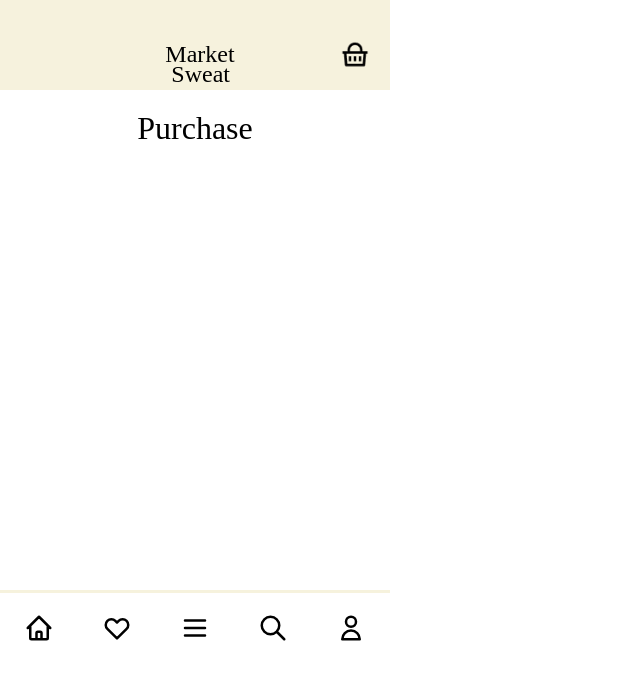
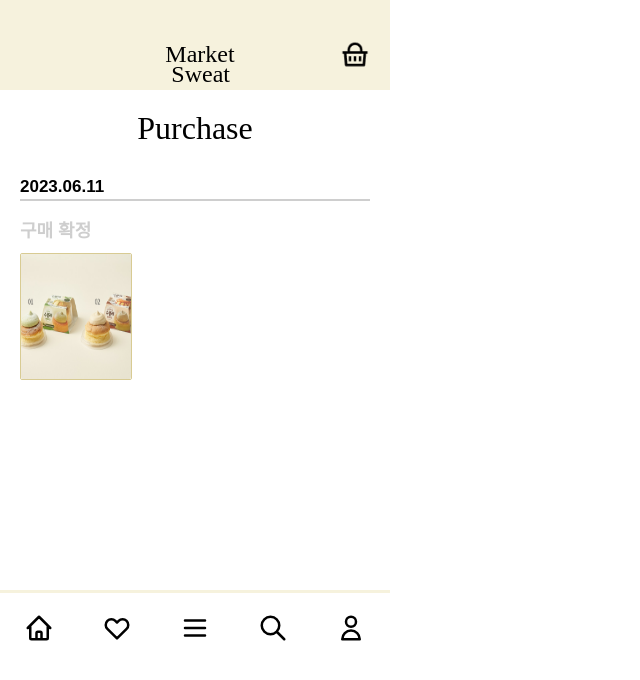
Before and after one commit to jaeochoii/MarketSweat, a React (Create React App) app: page /PurchasePage in a window 1280 px wide. Shown: the top 680 px of the page, without its empty margins (0-640 px from the left). Built offline with nearby package versions, Linux system fonts and the light colour scheme; a web font is replaced by a local one.

Commit message:
feat. Purchase Page 이미지 날짜 상태 넣기

```diff
--- a/src/component/Page/PurchasePage.jsx
+++ b/src/component/Page/PurchasePage.jsx
@@ -2,6 +2,7 @@ import React from "react";
 import styled from "styled-components";
 import Header from "../../uiPage/Header";
 import Footer from "../../uiPage/Footer";
+import Pancake from "../../assets/Product.png";
 
 const BodyContent = styled.div`
   width: 390px;
@@ -19,12 +20,52 @@ const TextWrapper = styled.div`
   padding-top: 20px;
 `;
 
+const DateText = styled.div`
+  display: flex;
+  @import url("https://fonts.googleapis.com/css2?family=Miriam+Libre&display=swap");
+  font-family: "Miriam Libre", sans-serif;
+  font-weight: 700;
+  font-size: 17px;
+  border-bottom: 2px solid #cecece;
+  width: 350px;
+  height: 20px;
+  padding-top: 30px;
+  padding-bottom: 2px;
+  margin-left: 20px;
+`;
+
+const PurchaseText = styled.div`
+  display: flex;
+  @import url("https://fonts.googleapis.com/css2?family=Miriam+Libre&display=swap");
+  font-family: "Miriam Libre", sans-serif;
+  font-weight: 700;
+  font-size: 18px;
+  color: #cecece;
+  width: 350px;
+  height: 20px;
+  padding-top: 15px;
+  padding-bottom: 2px;
+  margin-left: 20px;
+`;
+
+const RecContent = styled.img`
+  width: 110px;
+  height: 125px;
+  border: 1px solid #d8cb93;
+  border-radius: 2px;
+  margin-left: 20px;
+  margin-top: 15px;
+`;
+
 const PurchasePage = () => {
   return (
     <>
       <Header />
       <BodyContent>
         <TextWrapper>Purchase</TextWrapper>
+        <DateText>2023.06.11</DateText>
+        <PurchaseText>구매 확정</PurchaseText>
+        <RecContent src={Pancake} />
       </BodyContent>
       <Footer />
     </>
```
